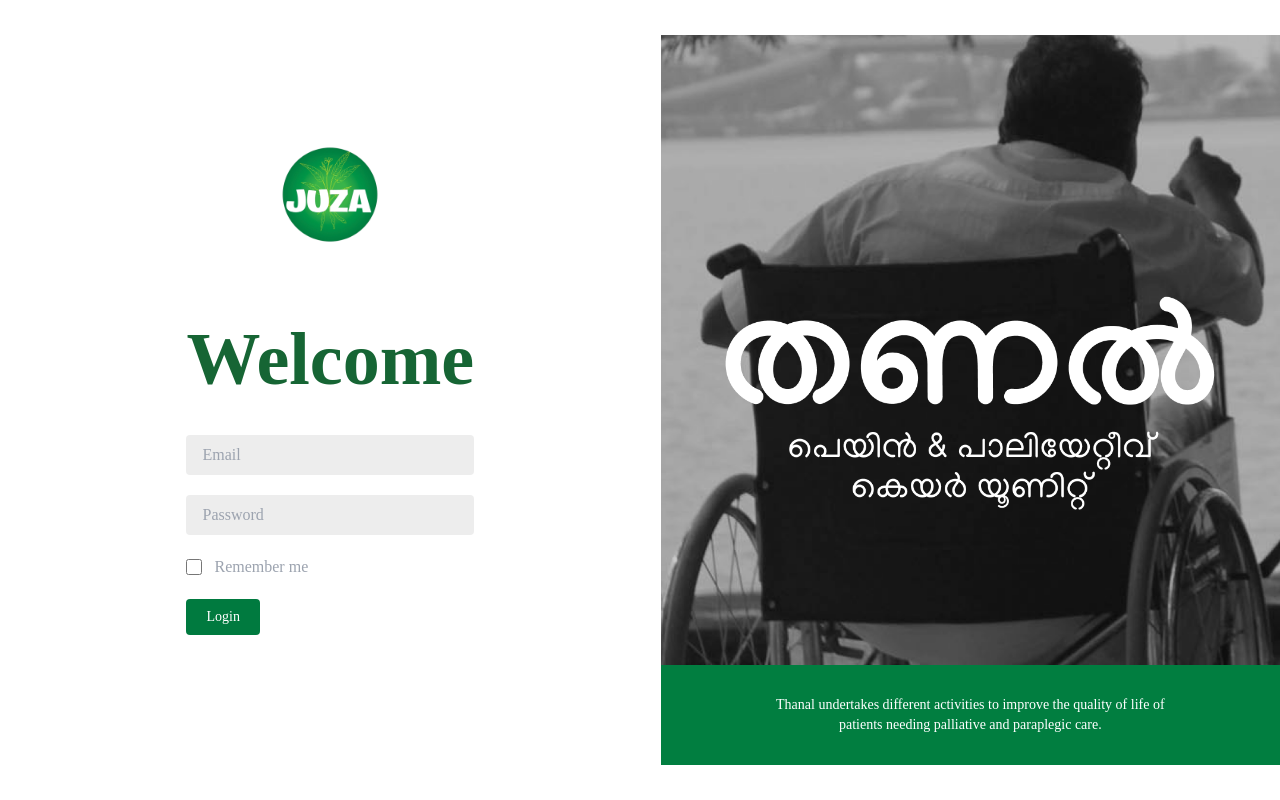
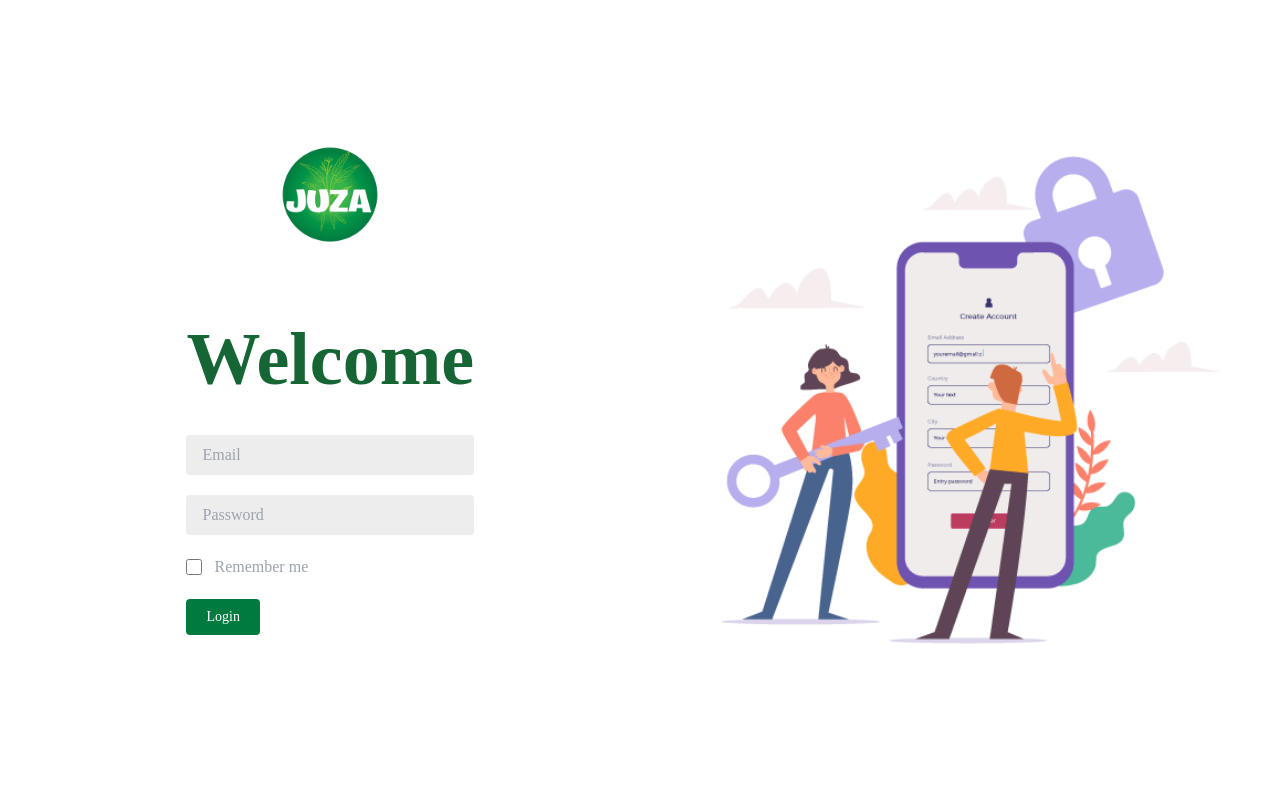
Before and after one commit to Abhi-km2425/my-juzza-admin-test-Repo, a React (Vite) app: page /login in a window 1280 px wide. Built offline with nearby package versions, Linux system fonts and the light colour scheme.

Commit message:
update login

```diff
--- a/src/pages/Login.jsx
+++ b/src/pages/Login.jsx
@@ -6,7 +6,6 @@ import { loginRoute } from "../utils/Endpoint";
 import { setUser } from "../redux/slices/AuthSlicer";
 import { setAccessToken, setRefreshToken } from "../redux/slices/TokenReducer";
 import bgIMge from "../../public/assets/login/cover pic.png";
-import text from "../../public/assets/login/text.png";
 import logo from "../../public/assets/Logo/logo-juzza.png";
 import axios from "../api/axios";
 
@@ -142,22 +141,12 @@ const Login = () => {
         </div>
 
         <div className="w-full h-full hidden md:flex relative top-0  flex-col items-center justify-center">
-          <img
-            src={text}
-            alt="bg-image"
-            className="w-[500px] object-cover absolute text-center"
-          />
+
           <img
             src={bgIMge}
             alt="bg-image"
             className="w-full h-[630px] 2xl:h-full object-cover"
           />
-          <div className="bg-primary w-full h-[100px] flex items-center justify-center text-white">
-            <h1 className="text-center md:w-2/3 text-sm">
-              Thanal undertakes different activities to improve the quality of
-              life of patients needing palliative and paraplegic care.
-            </h1>
-          </div>
         </div>
       </div>
     </div>
--- a/src/utils/Endpoint.js
+++ b/src/utils/Endpoint.js
@@ -1,5 +1,5 @@
-export const baseUrl = "http://localhost:9000"
-//  export const BaseUrl = "https://server.juzafoods.com"
+// export const baseUrl = "http://localhost:9000"
+ export const baseUrl = "https://server.juzafoods.com"
 
 // auth
 export const loginRoute = "/api/auth/admin-login";
```
Also changed, not shown: public/assets/login/cover pic.png.
